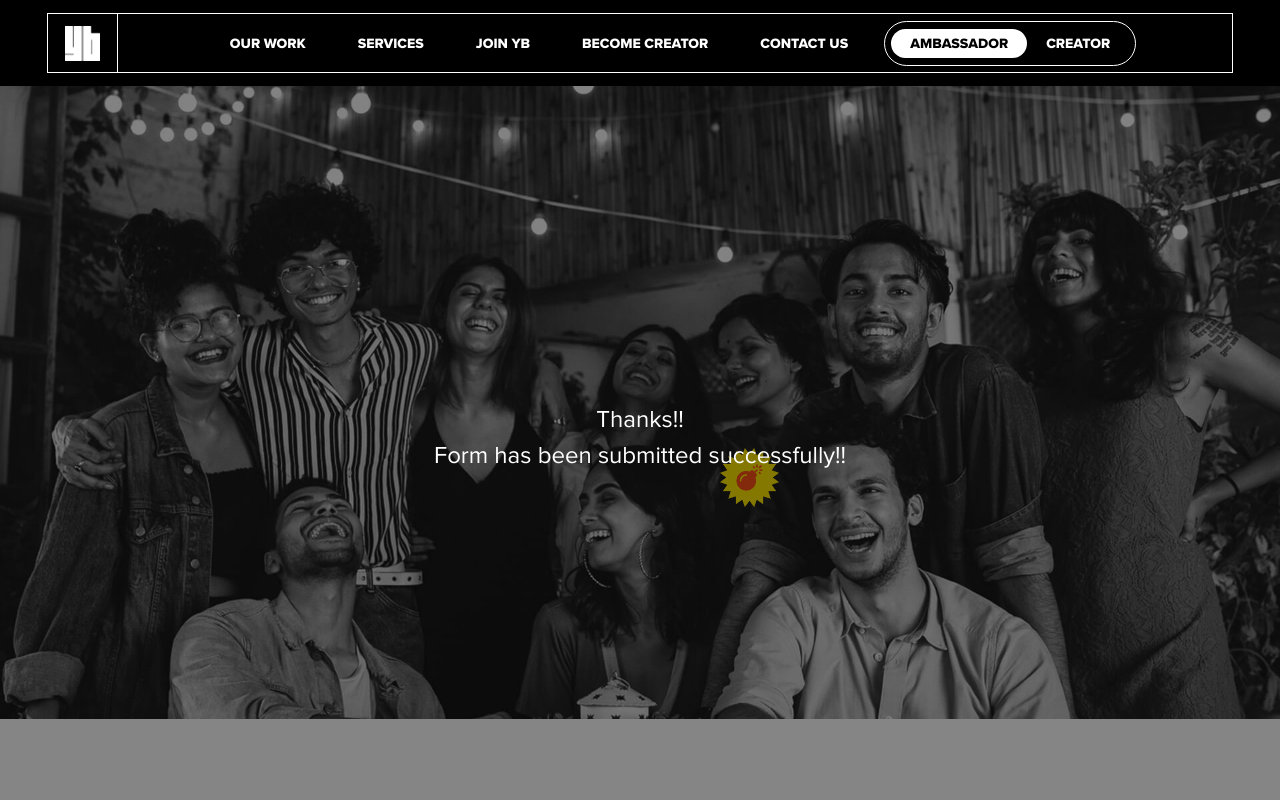
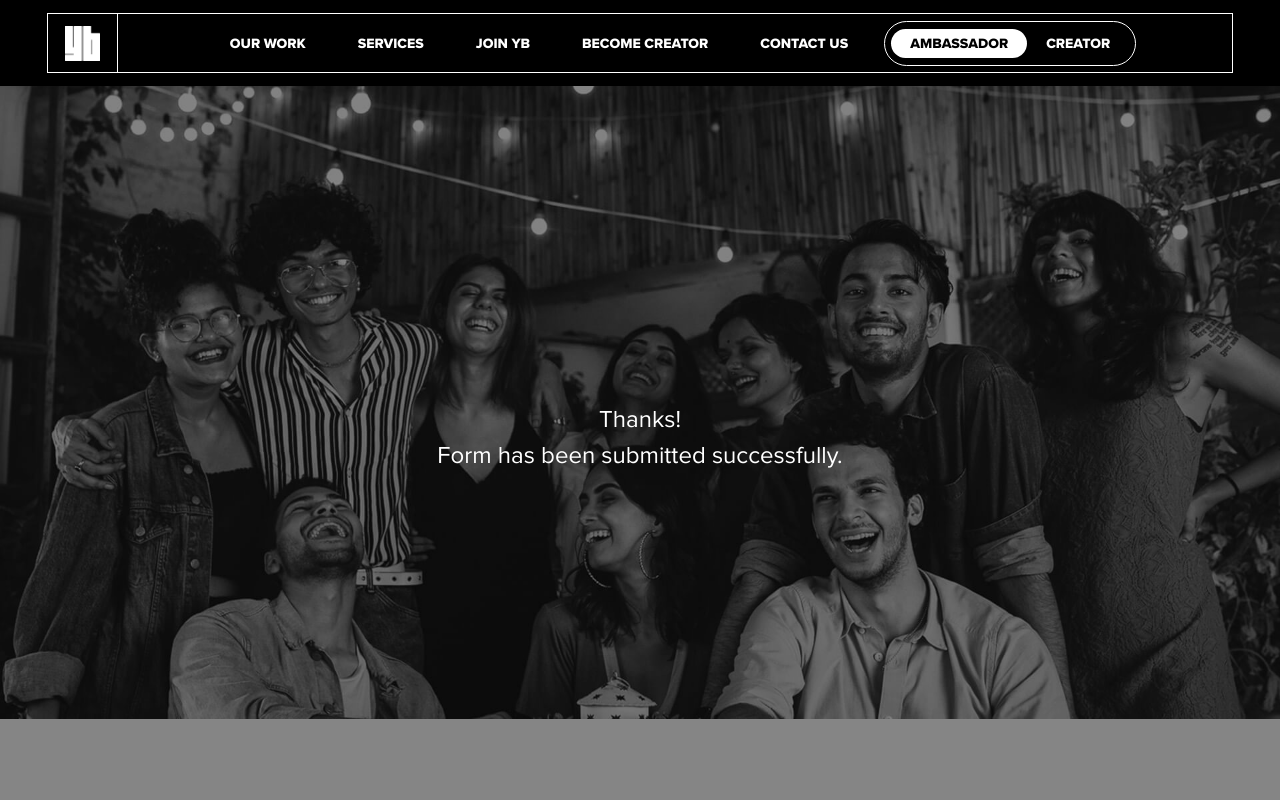
Before and after one commit to bhasink/youthbeat2022, a Next.js app: page /thanks in a window 1280 px wide. Shown: the top 800 px of the page. Built offline with nearby package versions, Linux system fonts and the light colour scheme.

Commit message:
feedbacks changes and counter js number

```diff
--- a/pages/ambassador.js
+++ b/pages/ambassador.js
@@ -668,7 +668,7 @@ const Ambassador = () => {
                  <img data-speed="auto"  src="./images/casestudy/oneplus.jpg" />
               </a>
                 <p data-speed="1.25" >
-                  <b>One Plus</b>
+                  <b>OnePlus</b>
                 </p>
                 <h4>
                   See the
--- a/pages/creator.js
+++ b/pages/creator.js
@@ -617,7 +617,7 @@ OF <span className="str-yells">GEN-Zs<img src="./images/strokeyello.png"/></span
               <div className="item">
                 <img
                   src="./images/casestudy/oneplus.jpg"/>
-                 <p><b>One Plus</b></p>
+                 <p><b>OnePlus</b></p>
                 <h4>
                   See the
                   <br /> innovation
--- a/pages/services.js
+++ b/pages/services.js
@@ -306,7 +306,7 @@ const Services = () => {
 
     <div className="container">
       <div className="mainhead">
-        <p data-speed="1.25"  className="sbhds">Why YouthBeat is The Right Move</p>
+        <p data-speed="1.25"  className="sbhds">Why YouthBeat Is The Right Move</p>
       </div>
       <div className="pygrphs">
         <div className="row">
--- a/pages/thanks.js
+++ b/pages/thanks.js
@@ -71,11 +71,11 @@ const Thanks = () => {
     <img src="./images/ourservices.jpg" className="desktopayout" />
     <div className="container">
       <div className="mainhead whithd">
-        <p className="sbhds">Thanks!! <br />
-        Form has been submitted successfully!!
+        <p className="sbhds">Thanks! <br />
+        Form has been submitted successfully.
         </p>
         <h3 className="centheads">
-            <img src="./images/bombobjs.png" className="sunbom" />
+
 
         </h3>
 
```
